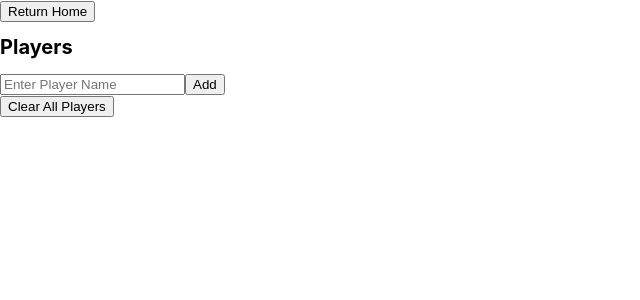
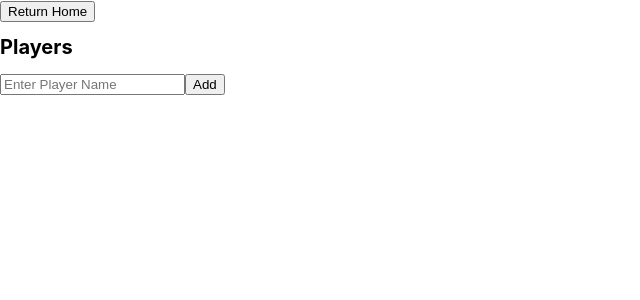
Before and after one commit to CK6853/CatanCompanion, a React (Create React App) app: page / in a window 1280 px wide. Both pictures are taken after a click on the button "Players". Shown: the top 300 px of the page, without its empty margins (0-640 px from the left). Built offline with nearby package versions, Linux system fonts and the light colour scheme.

Commit message:
Only render edit table when there is data to fill it

```diff
--- a/src/Pages/Players.js
+++ b/src/Pages/Players.js
@@ -51,8 +51,9 @@ export default function Players(props) {
             {/*Manual button click*/}
             <button className="SubmitButton" onClick={() => {addToPlayers(currentEntry)}}>Add</button>
           </div>
+          {/*Block to display all current players for possible removal - only render if data exists*/}
+          {props.players.length === 0 ? (null) : (
             <div className="EditBlock">
-            {/*Table of all players, to allow removals*/}
               <table className="PlayersTable">
                 {props.players.map((player) => (
                   <tr>
@@ -62,9 +63,12 @@ export default function Players(props) {
                   </tr>
                 ))}
               </table>
-            {/*Button to clear players*/}
+              {/*Button to clear all players - only render if more than one player*/}
+              {props.players.length < 2 ? (null) : (
                 <button className="ClearButton" onClick={() => clearPlayers()}>Clear All Players</button>
+              )}
             </div>
+          )}
         </div>
       </div>
     )
```
Lines whose indentation alone changed are shown as unchanged.
